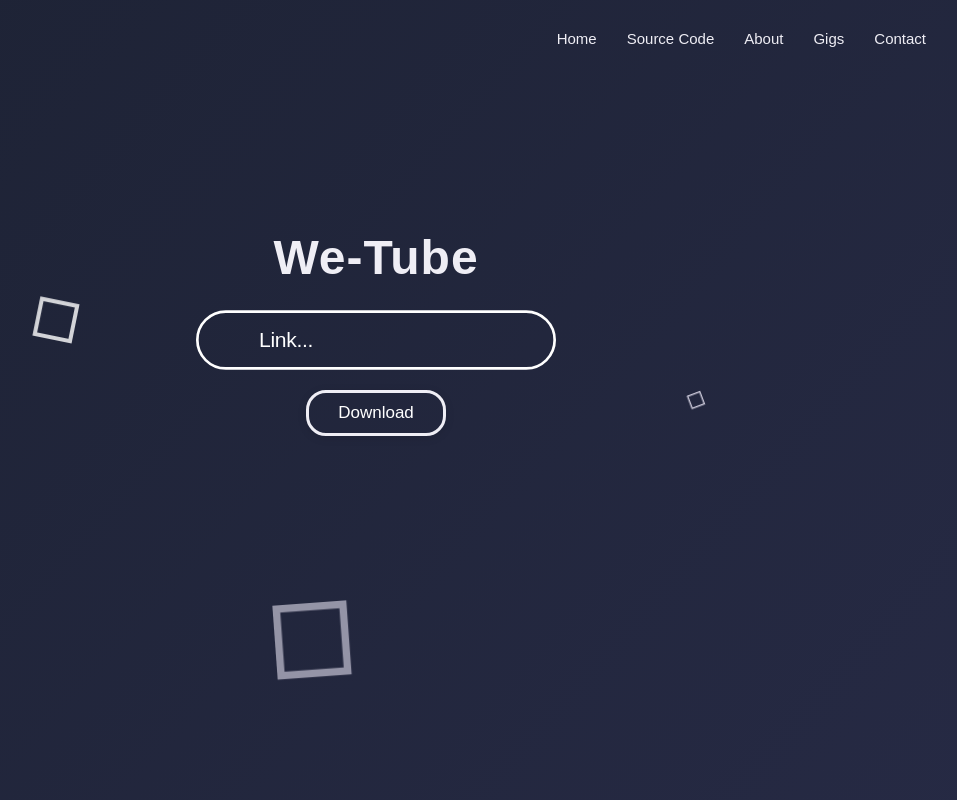
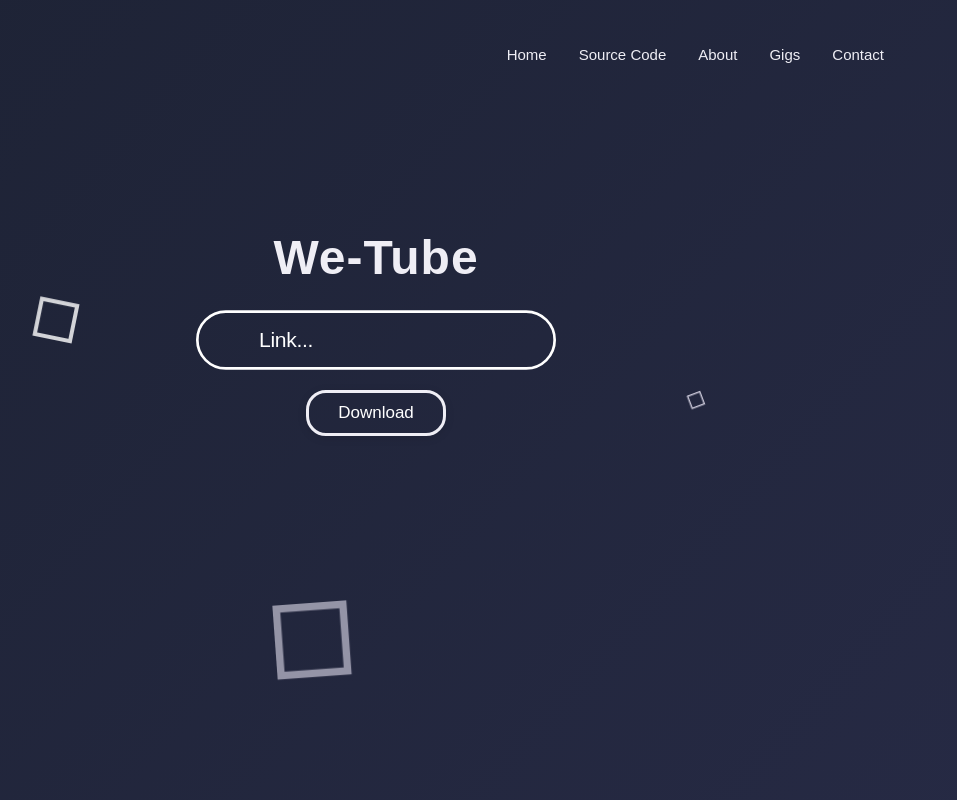
Before and after one commit to Sowoul/we-tube, a Flask app: template templates/home.html in a window 1280 px wide. Shown: the whole page, without its empty margins (264-1221 px from the left). Run offline with Flask 3, Linux system fonts and the light colour scheme; the template is opened without the code that fills it, so the values that code supplies are empty.

Commit message:
Update home.html

```diff
--- a/templates/home.html
+++ b/templates/home.html
@@ -284,7 +284,8 @@
       nav {
         color: #fff;
         float: right;
-        margin: 30px 90px;
+        margin: 30px 100px;
+        padding:16px
       }
       nav ul {
         list-style: none;
@@ -298,7 +299,8 @@
         color: #efeef5;
         transition: 0.5;
         font-size: 15px;
-        margin-left: 30px;
+        margin-left: 0px;
+        padding:16px
       }
       nav ul li:hover a {
         text-decoration: none;
```
